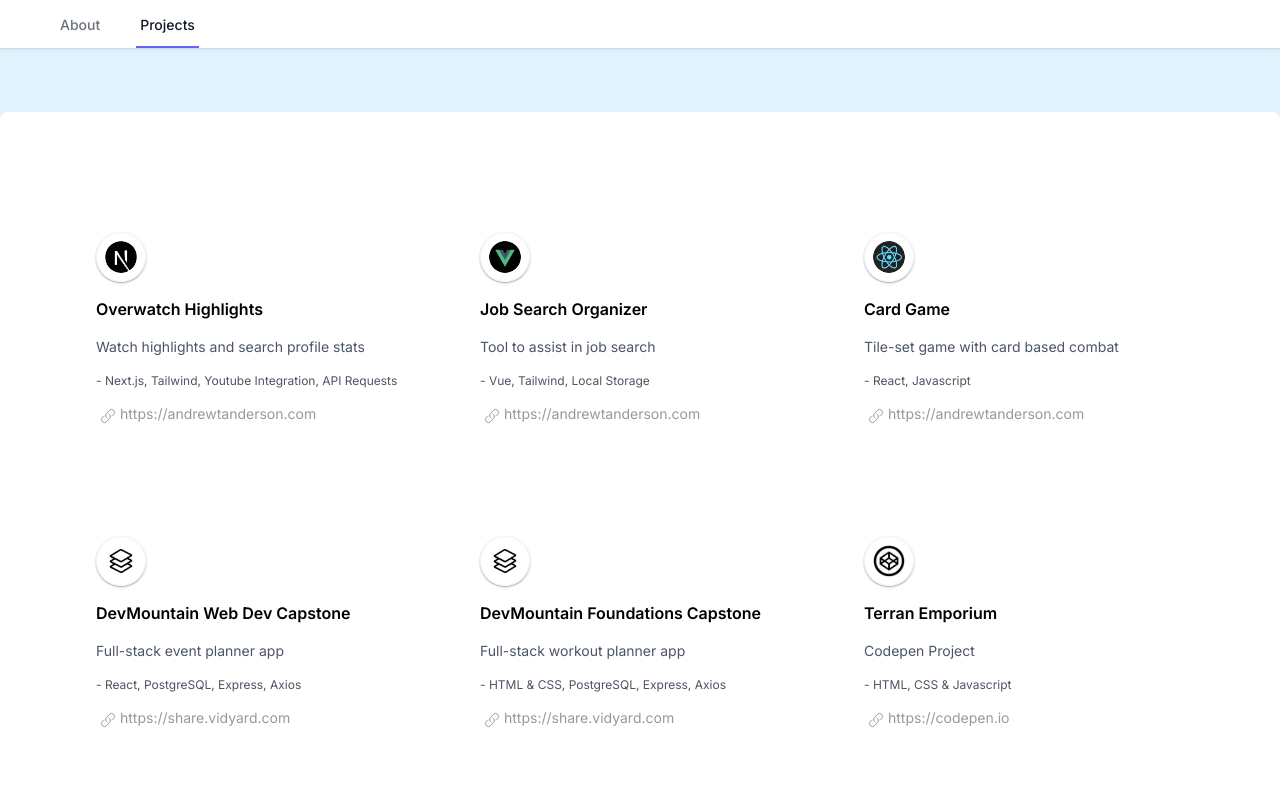
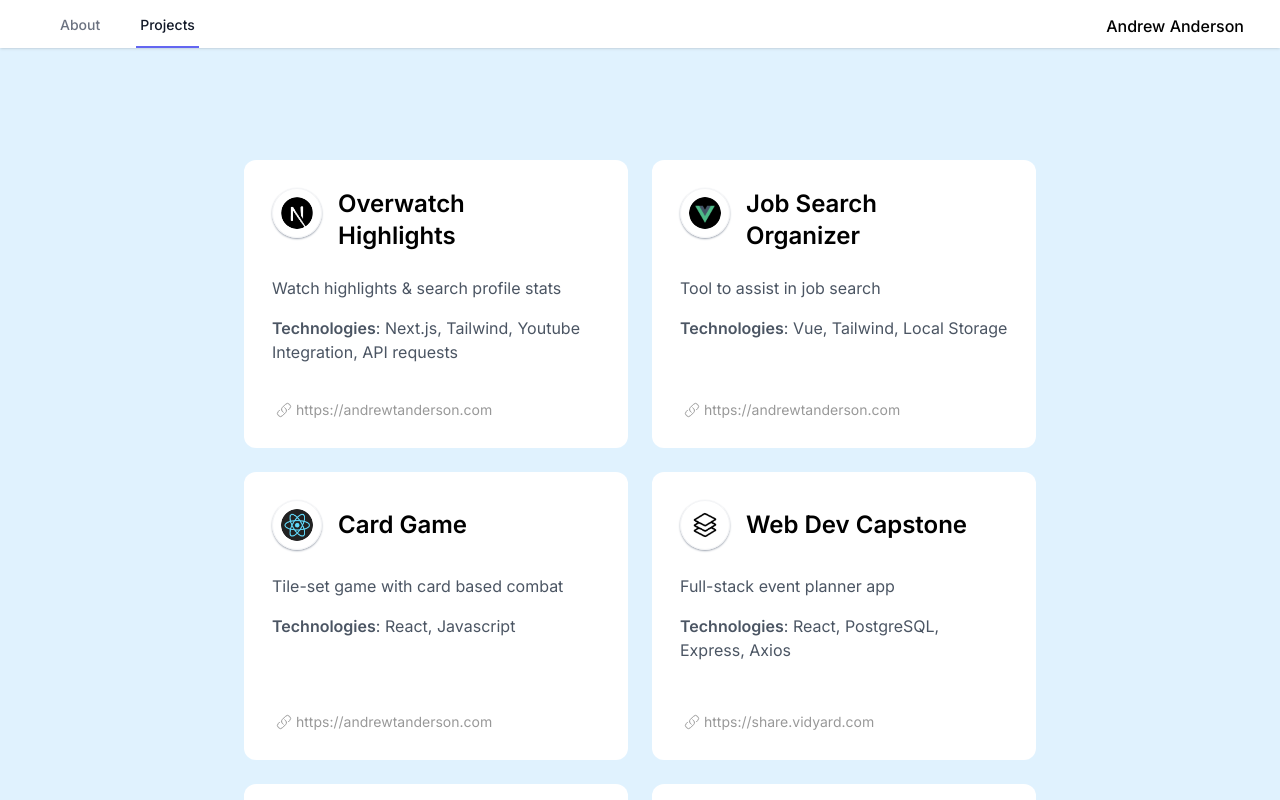
Before and after one commit to relic606/portfolio, a Next.js app: page /projects in a window 1280 px wide. Shown: the top 800 px of the page. Built offline with nearby package versions, Linux system fonts and the light colour scheme.

Commit message:
styling changes

```diff
--- a/app/components/Header.js
+++ b/app/components/Header.js
@@ -60,16 +60,9 @@ export default function Header() {
 		<Disclosure as="nav" className="bg-white shadow">
 			{({ open }) => (
 				<>
-					<div className="mx-auto max-w-7xl px-2 sm:px-6 lg:px-8">
-						<div className="relative flex h-12 justify-between">
-							<div className="flex flex-1 items-center justify-center sm:items-stretch sm:justify-start">
-								{/* <div className="flex flex-shrink-0 items-center">
-									<img
-										className="h-8 w-auto"
-										src="/profile-pic1.png"
-										alt="Your Company"
-									/>
-								</div> */}
+					<div className="mx-auto max-w-7xl px-8">
+						<div className="relative flex h-12">
+							<div className="flex flex-1">
 								<div className="hidden sm:ml-6 sm:flex sm:space-x-8">
 									<Link
 										href={"/"}
@@ -93,6 +86,9 @@ export default function Header() {
 									</Link>
 								</div>
 							</div>
+							<div className="inline-flex items-center px-1 pt-1 font-medium">
+								Andrew Anderson
+							</div>
 						</div>
 					</div>
 				</>
--- a/app/components/ProjectList.js
+++ b/app/components/ProjectList.js
@@ -3,8 +3,8 @@ import Image from "next/image";
 const PROJECTS = [
 	{
 		title: "Overwatch Highlights",
-		description: "Watch highlights and search profile stats",
-		notes: "Next.js, Tailwind, Youtube Integration, API Requests",
+		description: "Watch highlights & search profile stats",
+		notes: "Next.js, Tailwind, Youtube Integration, API requests",
 		image: "/next-logo.png",
 		link: "/projects/overwatch",
 		linkText: "https://andrewtanderson.com"
@@ -26,7 +26,7 @@ const PROJECTS = [
 		linkText: "https://andrewtanderson.com"
 	},
 	{
-		title: "DevMountain Web Dev Capstone",
+		title: "Web Dev Capstone",
 		description: "Full-stack event planner app",
 		notes: "React, PostgreSQL, Express, Axios",
 		image: "/full-stack.png",
@@ -34,7 +34,7 @@ const PROJECTS = [
 		linkText: "https://share.vidyard.com"
 	},
 	{
-		title: "DevMountain Foundations Capstone",
+		title: "Foundations Capstone",
 		description: "Full-stack workout planner app",
 		notes: "HTML & CSS, PostgreSQL, Express, Axios",
 		image: "/full-stack.png",
@@ -53,18 +53,16 @@ const PROJECTS = [
 
 export default function ProjectList() {
 	return (
-		<section className="max-w-7xl p-16 mx-auto">
-			{/* <div className="ml-24 mb-4">
-				<h1 className="text-3xl font-semibold">Title text</h1>
-				<p className="pt-4 pl-1">additional text</p>
-			</div> */}
-			<div className="flex flex-wrap">
+		<section className="flex justify-center p-12">
+			<div className="flex flex-wrap justify-center gap-6">
 				{PROJECTS.map((project) => {
 					return (
 						<div
 							key={project.title}
-							className="m-8 py-4 h-60 w-80 flex flex-col justify-around"
+							className="h-72 w-96 bg-white rounded-xl p-7 flex flex-col hover:scale-105 transition-all"
 						>
+							<div className="grow">
+								<div className="flex items-start">
 									<Image
 										src={project.image}
 										alt={project.title + " image"}
@@ -72,19 +70,27 @@ export default function ProjectList() {
 										height={50}
 										className="border rounded-full p-2 border-gray-100 shadow-sm shadow-gray-400"
 									/>
-							<h2 className="font-semibold">{project.title}</h2>
-							<p className="font-normal text-sm text-gray-600">
+
+									<h2 className="font-semibold text-2xl mx-4 my-auto">
+										{project.title}
+									</h2>
+								</div>
+								<div className="mt-6">
+									<p className="text-gray-600 mt-4 mb-4">
 										{project.description}
 									</p>
-							<p className="font-normal text-xs text-gray-600">
-								- {project.notes}
+									<p className="text-gray-600">
+										<span className="font-semibold">Technologies</span>:{" "}
+										{project.notes}
 									</p>
+								</div>
+							</div>
 							<a
 								target="_blank"
 								href={project.link}
-								className="opacity-40 text-sm flex"
+								className="opacity-40 text-sm flex items-center mt-4"
 							>
-								<div className="px-1 flex justify-center pt-1">
+								<div className="px-1 flex justify-center">
 									<svg
 										xmlns="http://www.w3.org/2000/svg"
 										fill="none"
@@ -105,6 +111,8 @@ export default function ProjectList() {
 						</div>
 					);
 				})}
+				<div className="h-1 w-96"></div>
+				<div className="h-1 w-96"></div>
 			</div>
 		</section>
 	);
--- a/app/projects/page.js
+++ b/app/projects/page.js
@@ -4,7 +4,7 @@ import ProjectList from "../components/ProjectList.js";
 export default function Projects() {
 	return (
 		<main>
-			<div className="w-fit bg-white flex mx-auto my-16 rounded-lg">
+			<div className="w-fit flex mx-auto my-16 rounded-lg">
 				<ProjectList />
 			</div>
 		</main>
```
Lines whose indentation alone changed are shown as unchanged.
